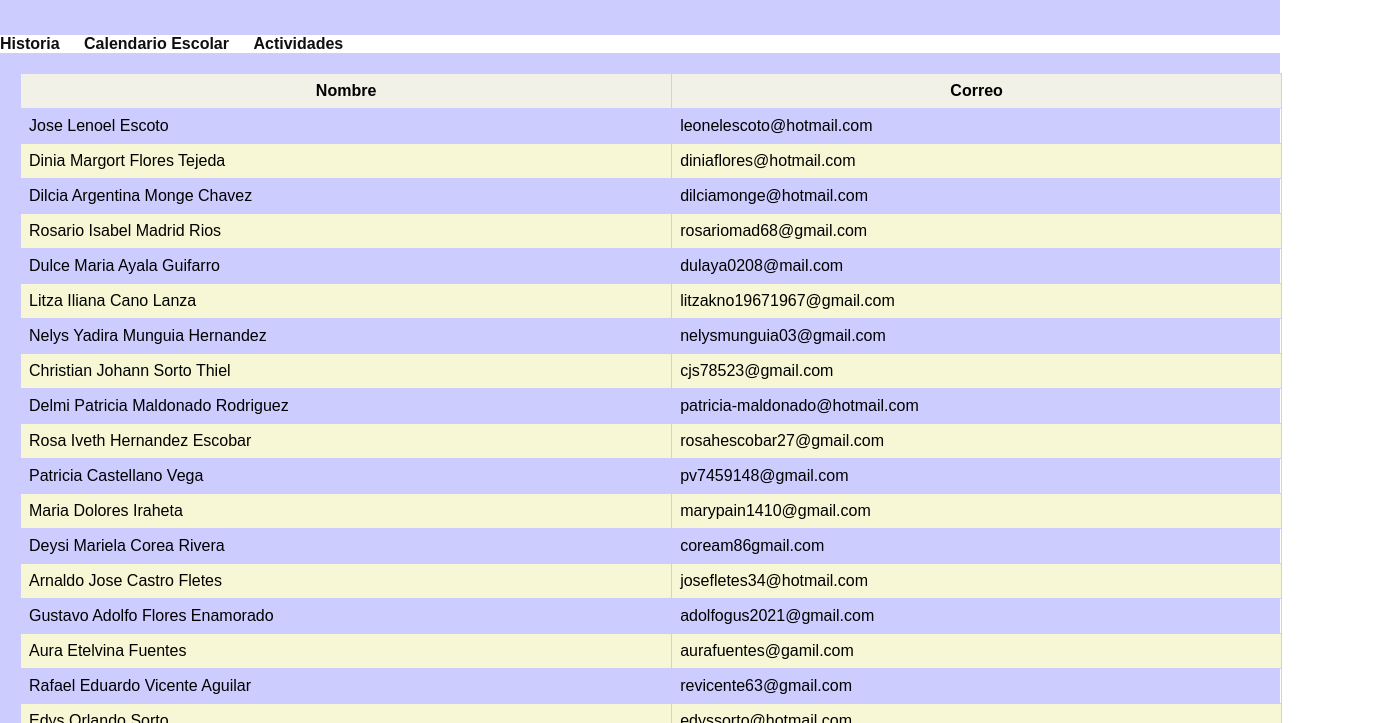
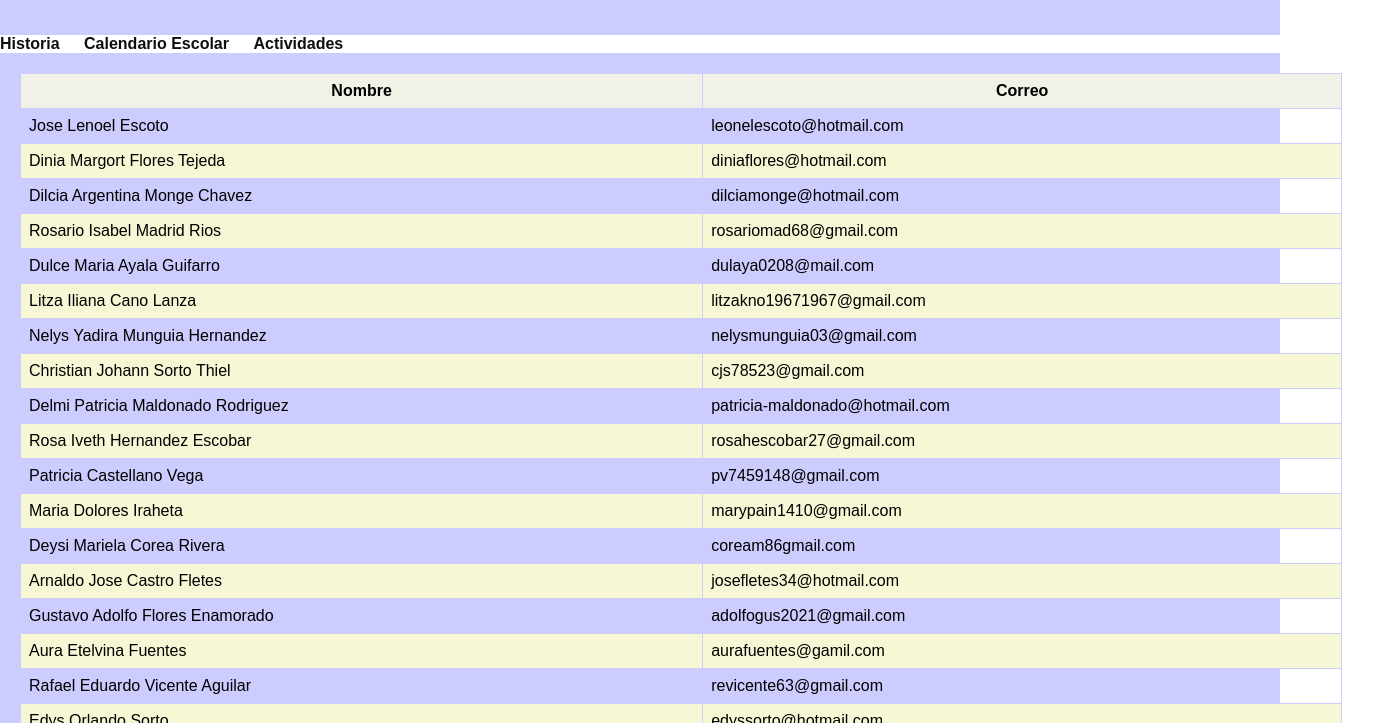
Before and after one commit to Marisa0000000000000000000000/sitoweb, a plain HTML site: page personal.html in a window 1280 px wide. Shown: the part 77-800 px from the top of the page, 1384 px wide, since content can reach past the window. Drawn offline with Linux system fonts and the light colour scheme.

Commit message:
Update styles.css

```diff
--- a/styles.css
+++ b/styles.css
@@ -39,7 +39,7 @@ footer {
 
 /*Estilos CSS */
 table {
-    width: 105%;
+    width: 110%;
     border-collapse: collapse;
     margin-bottom: 20px;
 }
```
